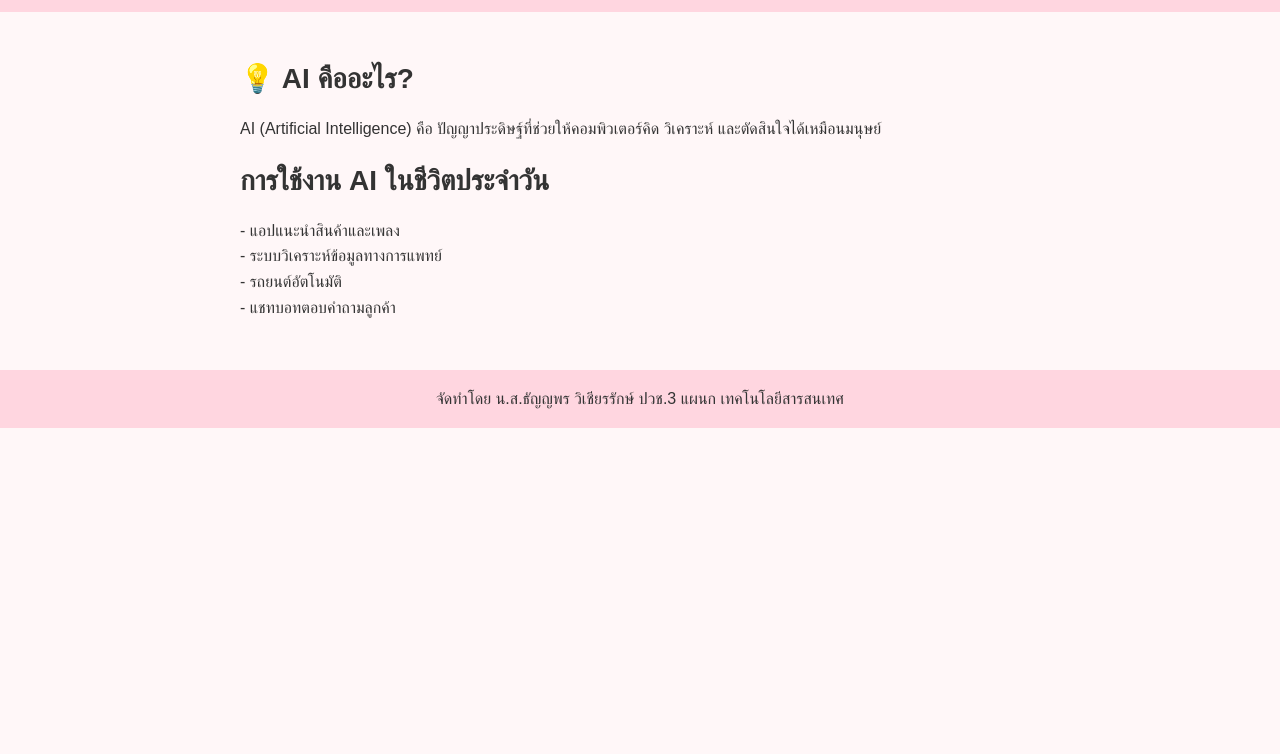
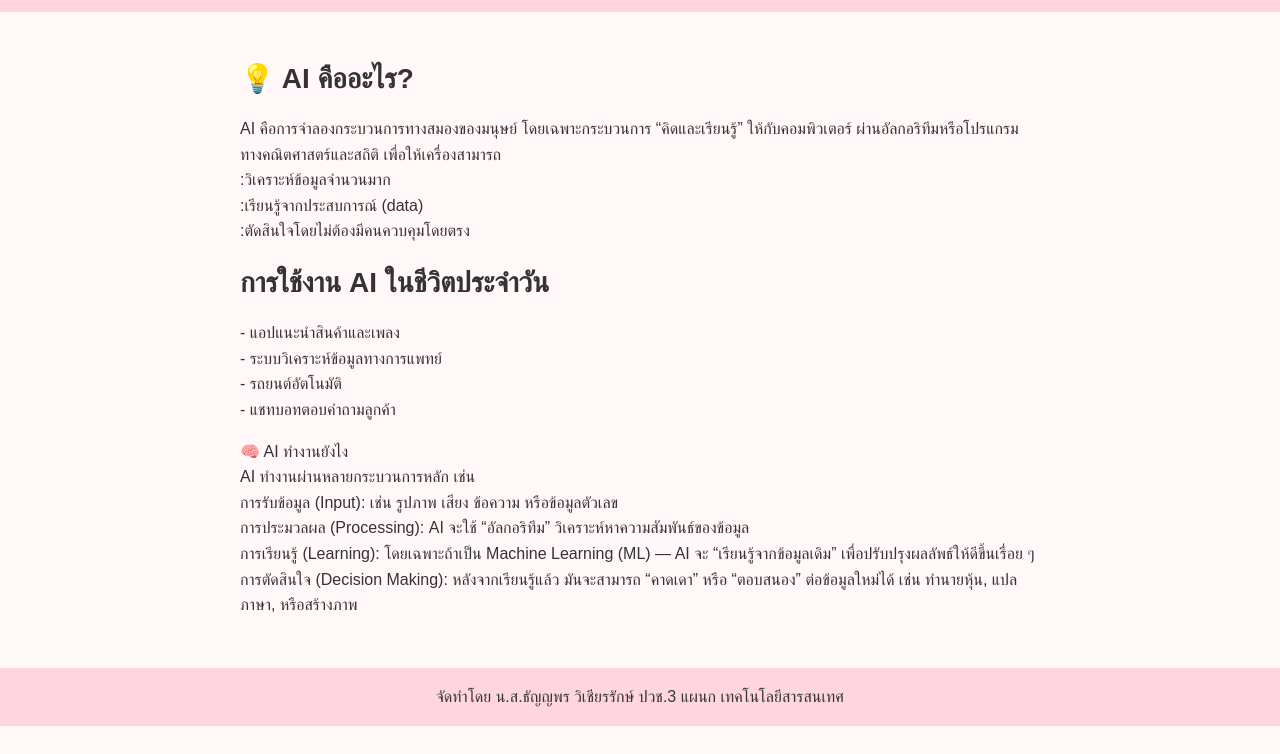
Before and after one commit to bigbang911-max/techforyou, a plain HTML site: page ai.html in a window 1280 px wide. Shown: the part 46-800 px from the top of the page. Drawn offline with Linux system fonts and the light colour scheme.

Commit message:
add scip

```diff
--- a/ai.html
+++ b/ai.html
@@ -20,13 +20,28 @@
 
 <section class="content">
     <h2>💡 AI คืออะไร?</h2>
-    <p>AI (Artificial Intelligence) คือ ปัญญาประดิษฐ์ที่ช่วยให้คอมพิวเตอร์คิด วิเคราะห์ และตัดสินใจได้เหมือนมนุษย์</p>
+    <p>AI คือการจำลองกระบวนการทางสมองของมนุษย์ โดยเฉพาะกระบวนการ “คิดและเรียนรู้” ให้กับคอมพิวเตอร์ ผ่านอัลกอริทึมหรือโปรแกรมทางคณิตศาสตร์และสถิติ เพื่อให้เครื่องสามารถ
+    <br>:วิเคราะห์ข้อมูลจำนวนมาก
+    <br>:เรียนรู้จากประสบการณ์ (data)
+    <br>:ตัดสินใจโดยไม่ต้องมีคนควบคุมโดยตรง</p>
 
     <h2>การใช้งาน AI ในชีวิตประจำวัน</h2>
     <p>- แอปแนะนำสินค้าและเพลง<br>
        - ระบบวิเคราะห์ข้อมูลทางการแพทย์<br>
        - รถยนต์อัตโนมัติ<br>
        - แชทบอทตอบคำถามลูกค้า</p>
+    <p>
+        🧠 AI ทำงานยังไง<br>
+        AI ทำงานผ่านหลายกระบวนการหลัก เช่น<br>
+        การรับข้อมูล (Input):
+        เช่น รูปภาพ เสียง ข้อความ หรือข้อมูลตัวเลข<br>
+        การประมวลผล (Processing):
+        AI จะใช้ “อัลกอริทึม” วิเคราะห์หาความสัมพันธ์ของข้อมูล<br>
+        การเรียนรู้ (Learning):
+        โดยเฉพาะถ้าเป็น Machine Learning (ML) — AI จะ “เรียนรู้จากข้อมูลเดิม” เพื่อปรับปรุงผลลัพธ์ให้ดีขึ้นเรื่อย ๆ<br>
+        การตัดสินใจ (Decision Making):
+        หลังจากเรียนรู้แล้ว มันจะสามารถ “คาดเดา” หรือ “ตอบสนอง” ต่อข้อมูลใหม่ได้ เช่น ทำนายหุ้น, แปลภาษา, หรือสร้างภาพ
+    </p>
 </section>
 
 <footer>
```
